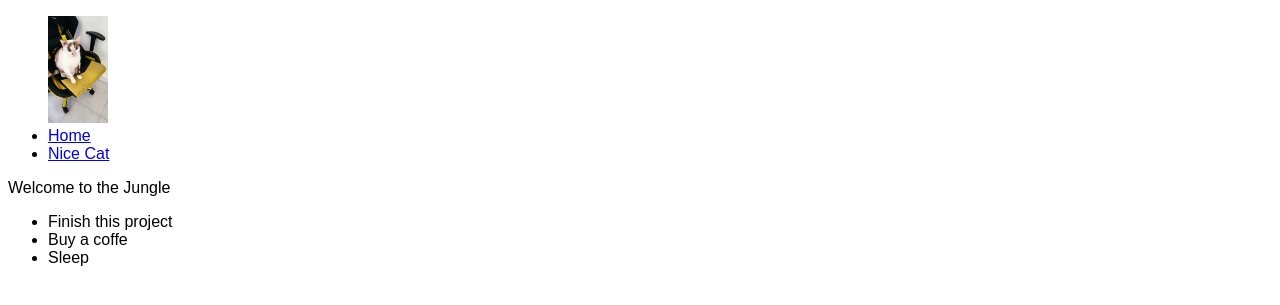
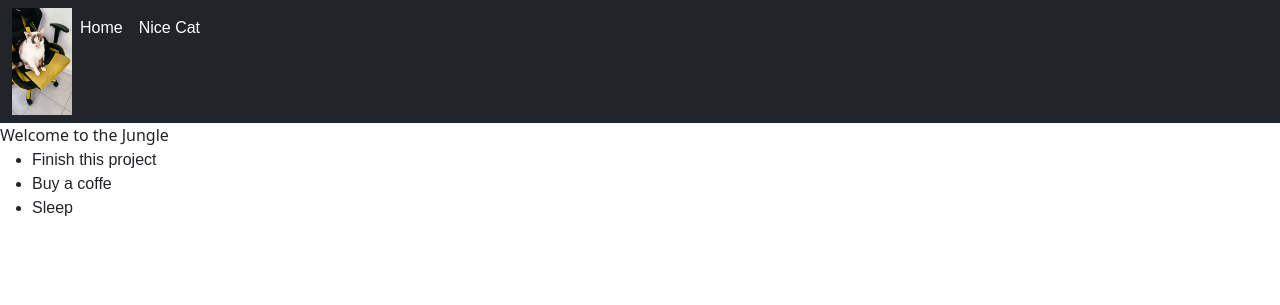
Before and after one commit to Evanderss/CRUD_TO_DO_LIST, a Flask app: page /hello in a window 1280 px wide. Shown: the top 305 px of the page. Run offline with Flask 2, Linux system fonts and the light colour scheme; some libraries are stand-ins or nearby versions.

Commit message:
updated navbar

```diff
--- a/templates/base.html
+++ b/templates/base.html
@@ -6,6 +6,7 @@
     <meta name="viewport" content="width=device-width, initial-scale=1.0">
     <title>{% block title %}Flask to begginers{% endblock title %}</title>
     <link rel="stylesheet" href="{{ url_for('static', filename='css/main.css')}}">
+    <link href="https://cdn.jsdelivr.net/npm/bootstrap@5.0.2/dist/css/bootstrap.min.css" rel="stylesheet" integrity="sha384-EVSTQN3/azprG1Anm3QDgpJLIm9Nao0Yz1ztcQTwFspd3yD65VohhpuuCOmLASjC" crossorigin="anonymous">
 </head>
 <body>
     <header>
--- a/templates/navbar.html
+++ b/templates/navbar.html
@@ -1,4 +1,4 @@
-<nav class="navbar navbar-expand-lg navbar-dark bg-black">
+<nav class="navbar navbar-expand-lg navbar-dark bg-dark">
     <div class="container-fluid">
         <div class="collapse navbar-collapse" id="collapsibleNavId">
             <ul class="navbar-nav me-auto mt-2 mt-lg-0">
@@ -7,7 +7,7 @@
                     <a class="nav-link active" href="{{ url_for("index") }}" aria-current="page">Home</a>
                 </li>
                 <li class="nav-item">
-                    <a class="nav-link" href="https://www.google.com/search?q=gato&rlz=1C1ASUM_enMX938MX938&sxsrf=AJOqlzXE9Mq0zCwCjeAcN80ImpNtLVcS5A:1673559193554&tbm=isch&source=iu&ictx=1&vet=1&fir=sSLtDqXPPTrF2M%252CcwGJNOg8uX-qdM%252C%252Fm%252F01yrx%253BakjT1kn4Hbns3M%252CupiA6Dd1SF5EWM%252C_%253BdifI1WFFC-zVWM%252CXnJG7t-Vege8DM%252C_%253BDKX4ARwU2wYytM%252C_YQMA7Nvv678RM%252C_%253BEa12g36m-FHg2M%252C3FwDP8cXYAV5cM%252C_%253BljOjrslz_r8DUM%252CjyRuTT5VCCXWGM%252C_&usg=AI4_-kQz8sOu--tSBrFZ0MYhTXsU-ubu7A&sa=X&ved=2ahUKEwj25_fp_cL8AhWDnWoFHXITAT8Q_B16BAhiEAE#imgrc=sSLtDqXPPTrF2M">Nice Cat</a>
+                    <a class="nav-link active" href="https://www.google.com/search?q=gato&rlz=1C1ASUM_enMX938MX938&sxsrf=AJOqlzXE9Mq0zCwCjeAcN80ImpNtLVcS5A:1673559193554&tbm=isch&source=iu&ictx=1&vet=1&fir=sSLtDqXPPTrF2M%252CcwGJNOg8uX-qdM%252C%252Fm%252F01yrx%253BakjT1kn4Hbns3M%252CupiA6Dd1SF5EWM%252C_%253BdifI1WFFC-zVWM%252CXnJG7t-Vege8DM%252C_%253BDKX4ARwU2wYytM%252C_YQMA7Nvv678RM%252C_%253BEa12g36m-FHg2M%252C3FwDP8cXYAV5cM%252C_%253BljOjrslz_r8DUM%252CjyRuTT5VCCXWGM%252C_&usg=AI4_-kQz8sOu--tSBrFZ0MYhTXsU-ubu7A&sa=X&ved=2ahUKEwj25_fp_cL8AhWDnWoFHXITAT8Q_B16BAhiEAE#imgrc=sSLtDqXPPTrF2M">Nice Cat</a>
                 </li>
             </ul>
         </div>
```
